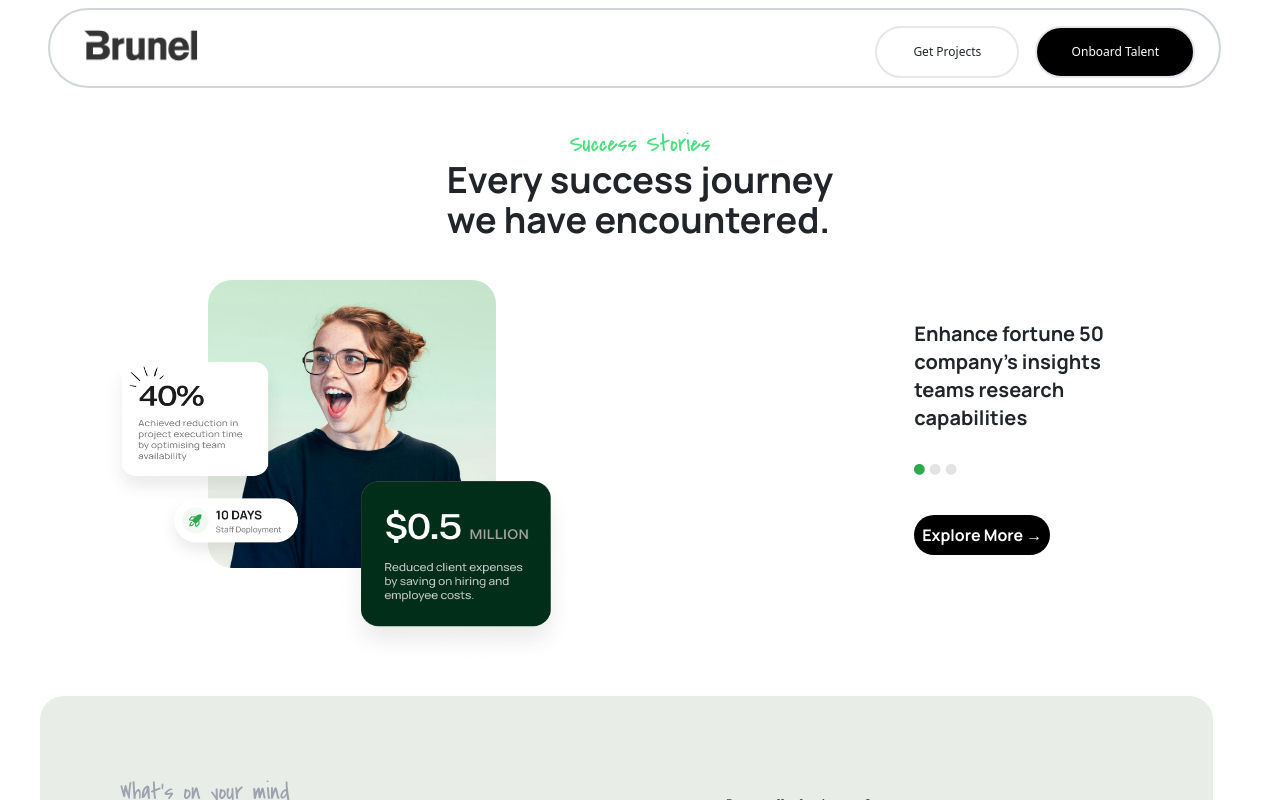
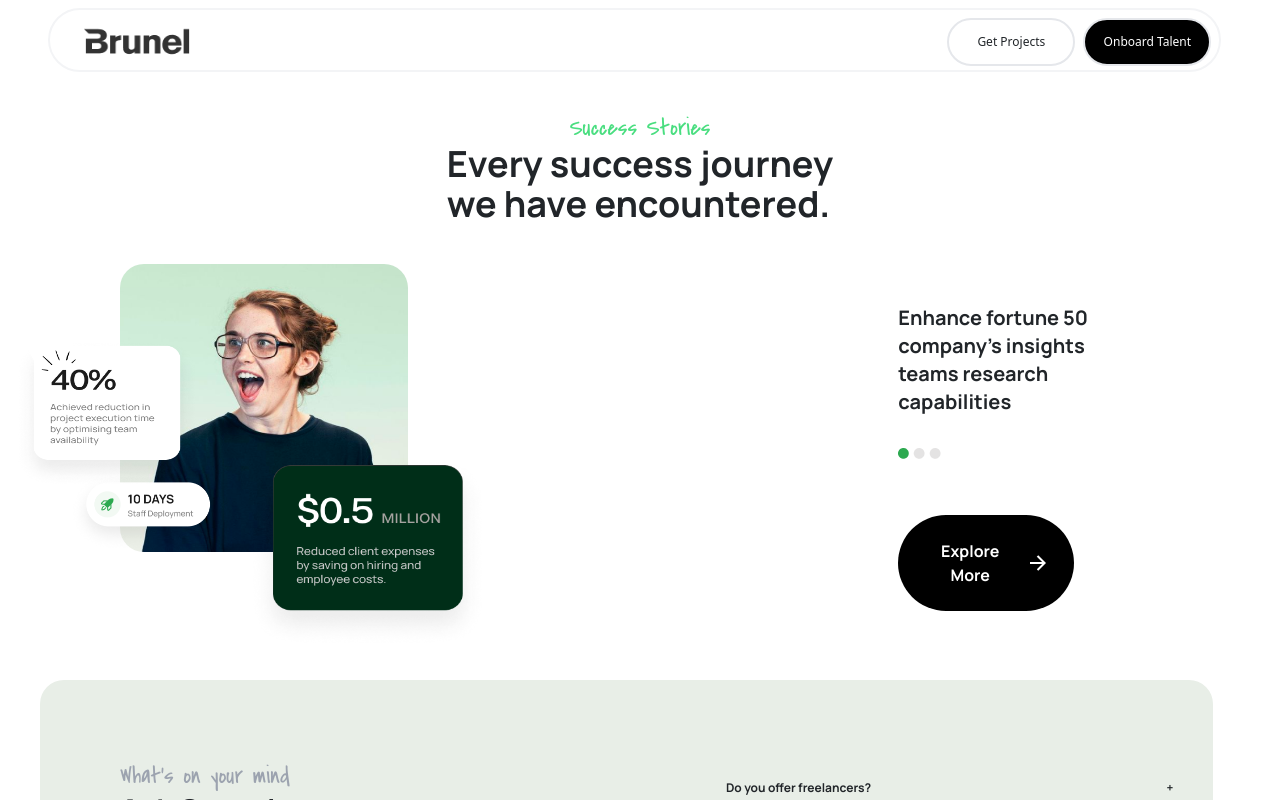
Before and after one commit to anuragdas2001/Brunel, a React (Vite) app: page / in a window 1280 px wide. Shown: the top 800 px of the page. Built offline with nearby package versions, Linux system fonts and the light colour scheme.

Commit message:
Staging...

```diff
--- a/src/App.css
+++ b/src/App.css
@@ -590,8 +590,8 @@ video {
   margin: 0.75rem;
 }
 
-.m-44 {
-  margin: 11rem;
+.m-1 {
+  margin: 0.25rem;
 }
 
 .mx-3 {
@@ -658,6 +658,10 @@ video {
   margin-inline-end: 0.75rem;
 }
 
+.ml-0 {
+  margin-left: 0px;
+}
+
 .ml-10 {
   margin-left: 2.5rem;
 }
@@ -666,12 +670,12 @@ video {
   margin-left: 3rem;
 }
 
+.ml-2 {
+  margin-left: 0.5rem;
+}
+
 .ml-20 {
   margin-left: 5rem;
-}
-
-.ml-32 {
-  margin-left: 8rem;
 }
 
 .ml-52 {
@@ -684,6 +688,10 @@ video {
 
 .mr-10 {
   margin-right: 2.5rem;
+}
+
+.mr-48 {
+  margin-right: 12rem;
 }
 
 .ms-10 {
@@ -726,6 +734,10 @@ video {
   margin-top: 2.5rem;
 }
 
+.mt-14 {
+  margin-top: 3.5rem;
+}
+
 .mt-2 {
   margin-top: 0.5rem;
 }
@@ -766,20 +778,20 @@ video {
   margin-top: 24rem;
 }
 
-.mt-16 {
-  margin-top: 4rem;
+.-mt-2 {
+  margin-top: -0.5rem;
 }
 
-.mt-1 {
-  margin-top: 0.25rem;
+.-mt-1 {
+  margin-top: -0.25rem;
 }
 
-.mt-14 {
-  margin-top: 3.5rem;
+.me-1 {
+  margin-inline-end: 0.25rem;
 }
 
-.mt-12 {
-  margin-top: 3rem;
+.me-2 {
+  margin-inline-end: 0.5rem;
 }
 
 .flex {
@@ -792,6 +804,10 @@ video {
 
 .h-14 {
   height: 3.5rem;
+}
+
+.h-16 {
+  height: 4rem;
 }
 
 .h-20 {
@@ -814,16 +830,24 @@ video {
   height: 1.25rem;
 }
 
-.h-64 {
-  height: 16rem;
+.h-72 {
+  height: 18rem;
 }
 
 .h-\[800px\] {
   height: 800px;
 }
 
-.h-72 {
-  height: 18rem;
+.h-1 {
+  height: 0.25rem;
+}
+
+.h-2 {
+  height: 0.5rem;
+}
+
+.h-12 {
+  height: 3rem;
 }
 
 .w-11\/12 {
@@ -842,12 +866,20 @@ video {
   width: 10rem;
 }
 
+.w-44 {
+  width: 11rem;
+}
+
 .w-48 {
   width: 12rem;
 }
 
 .w-5 {
   width: 1.25rem;
+}
+
+.w-60 {
+  width: 15rem;
 }
 
 .w-64 {
@@ -860,14 +892,6 @@ video {
 
 .w-full {
   width: 100%;
-}
-
-.w-52 {
-  width: 13rem;
-}
-
-.w-60 {
-  width: 15rem;
 }
 
 .cursor-not-allowed {
@@ -906,9 +930,9 @@ video {
   border-top-width: 1px;
 }
 
-.border-gray-300 {
+.border-gray-100 {
   --tw-border-opacity: 1;
-  border-color: rgb(209 213 219 / var(--tw-border-opacity));
+  border-color: rgb(243 244 246 / var(--tw-border-opacity));
 }
 
 .border-gray-500 {
@@ -967,6 +991,14 @@ video {
   padding: 0.75rem;
 }
 
+.p-4 {
+  padding: 1rem;
+}
+
+.p-0 {
+  padding: 0px;
+}
+
 .py-4 {
   padding-top: 1rem;
   padding-bottom: 1rem;
@@ -994,6 +1026,11 @@ video {
   line-height: 2.25rem;
 }
 
+.text-4xl {
+  font-size: 2.25rem;
+  line-height: 2.5rem;
+}
+
 .text-sm {
   font-size: 0.875rem;
   line-height: 1.25rem;
@@ -1009,37 +1046,8 @@ video {
   line-height: 1rem;
 }
 
-.text-base {
-  font-size: 1rem;
-  line-height: 1.5rem;
-}
-
-.text-lg {
-  font-size: 1.125rem;
-  line-height: 1.75rem;
-}
-
-.text-4xl {
-  font-size: 2.25rem;
-  line-height: 2.5rem;
-}
-
-.text-5xl {
-  font-size: 3rem;
-  line-height: 1;
-}
-
-.text-6xl {
-  font-size: 3.75rem;
-  line-height: 1;
-}
-
 .font-\[400\] {
   font-weight: 400;
-}
-
-.font-bold {
-  font-weight: 700;
 }
 
 .font-extrabold {
--- a/src/components/Home.tsx
+++ b/src/components/Home.tsx
@@ -16,7 +16,7 @@ export const Home = () => {
           Every success journey <br /> we have encountered.
         </h1>
       </div>
-      <div className="float-end m-44 mt-20 font-extrabold  manrope">
+      <div className="float-end mr-48 mt-20 font-extrabold  manrope">
         <h1 className="text-xl">
           Enhance fortune 50 <br /> company's insights <br /> teams research{" "}
           <br /> capabilities
@@ -26,27 +26,28 @@ export const Home = () => {
           <img src="/Ellipse 10743.png" alt="" />
           <img src="/Ellipse 10743.png" alt="" />
         </div>
-        <div className="mt-10">
+        <div className="mt-14">
           <button
-            className="bg-black rounded-full text-white p-2"
+            className="bg-black rounded-full text-white p-4 w-44 flex items-center justify-center"
             onClick={handleExploreMore}
           >
-            Explore More →
+            Explore More
+            <img src="/Frame (1).png" alt="" className="ml-2" />
           </button>
         </div>
       </div>
-      <div className="ml-32">
-        <div>
+      <div className="w-full ml-0">
+        <div className="ml-10">
           <img
-            className=" h-72 w-72 rounded-3xl flex justify-center items-center ml-20 mt-10"
+            className=" h-72 w-72  rounded-3xl  flex justify-center items-center ml-20 mt-10"
             src="/image 32618.png"
             alt=""
           />
         </div>
 
-        <div className="">
+        <div className="ml-10">
           <img
-            className="absolute h-20 w-40 -mt-20 ml-7 float-left"
+            className="absolute  h-20 w-40 -mt-20 ml-7 float-left"
             src="/Frame 1261155429.png"
             alt=""
           />
--- a/src/components/Navbar.tsx
+++ b/src/components/Navbar.tsx
@@ -13,24 +13,24 @@ export const Navbar = () => {
 
   return (
     <>
-      <div className="h-20 w-11/12 ml-12  rounded-full p-2 border-2 border-gray-300   mt-2">
+      <div className="h-16 w-11/12 ml-12  rounded-full p-1 border-2 border-gray-100 mt-2">
         <div className=" float-left  ms-3">
           <img
-            className=" m-0 h-14 w-32 p-1"
+            className=" m-0 h-14 w-32 p-2"
             src="/Frame 1261155216.png"
             alt=""
           />
         </div>
-        <div className="float-right m-0">
+        <div className="float-right -mt-1">
           {location.pathname === "/" && (
             <>
               <button
-                className="rounded-full text-xs w-36 m-2 border-2  p-3"
+                className="rounded-full text-xs w-32  border-2 h-12 p-1"
                 onClick={handleProjects}
               >
                 Get Projects
               </button>
-              <button className="rounded-full w-40 text-xs m-2 border-2  me-3 p-3 bg-black text-white">
+              <button className="rounded-full h-12 w-32 text-xs m-2 border-2  me-1 p-2 bg-black text-white">
                 Onboard Talent
               </button>
             </>
```
Also changed, not shown: public/Frame (1).png (added).
